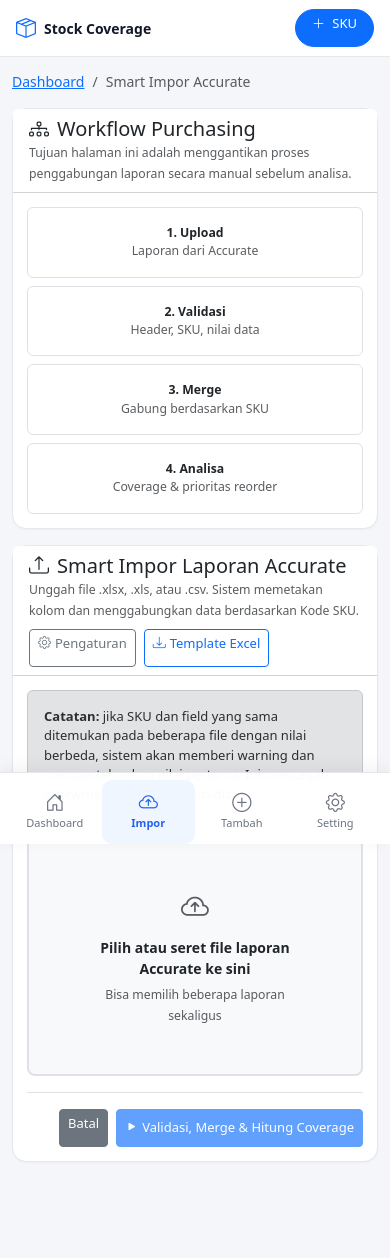
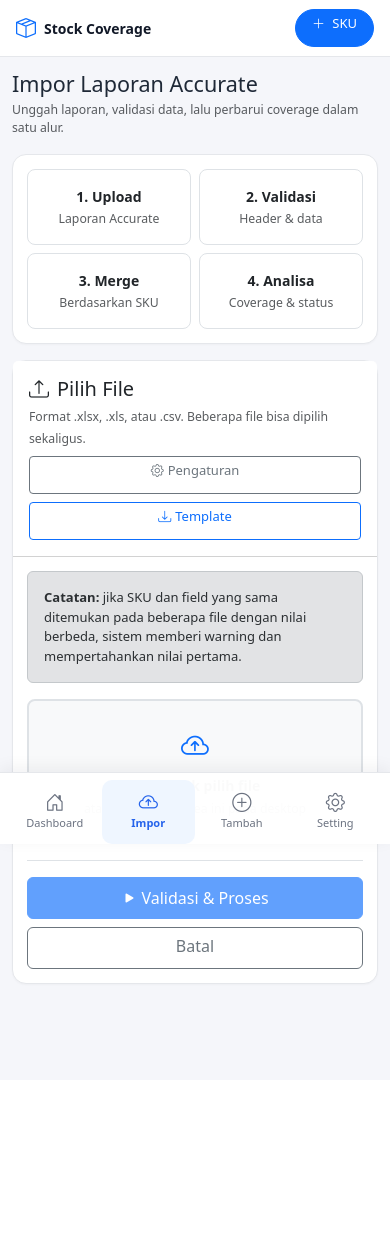
Before and after one commit to bebeksalju/BerryManShop_StudyCase, a Flask app: page /import in a window 390 px wide. After the commit the page ends 985 px from the top, so only its background shows below. Run offline with Flask 3, Linux system fonts and the light colour scheme.

Commit message:
feat: make import workflow mobile friendly

```diff
--- a/stock-coverage-analyzer/app/templates/import.html
+++ b/stock-coverage-analyzer/app/templates/import.html
@@ -3,25 +3,19 @@
 
 {% block content %}
 <div class="row justify-content-center">
-  <div class="col-lg-9">
-    <nav aria-label="breadcrumb" class="mb-3">
-      <ol class="breadcrumb small">
-        <li class="breadcrumb-item"><a href="{{ url_for('main.index') }}">Dashboard</a></li>
-        <li class="breadcrumb-item active">Smart Impor Accurate</li>
-      </ol>
-    </nav>
+  <div class="col-xl-9 col-lg-10">
+    <div class="mb-3">
+      <h1 class="h4 mb-1">Impor Laporan Accurate</h1>
+      <p class="text-muted mb-0 small">Unggah laporan, validasi data, lalu perbarui coverage dalam satu alur.</p>
+    </div>
 
     <div class="card mb-3">
-      <div class="card-header bg-white">
-        <h5 class="mb-0"><i class="bi bi-diagram-3 me-2"></i>Workflow Purchasing</h5>
-        <small class="text-muted">Tujuan halaman ini adalah menggantikan proses penggabungan laporan secara manual sebelum analisa.</small>
-      </div>
       <div class="card-body">
-        <div class="row g-2 text-center small">
-          <div class="col-md-3"><div class="border rounded p-3 h-100"><strong>1. Upload</strong><br><span class="text-muted">Laporan dari Accurate</span></div></div>
-          <div class="col-md-3"><div class="border rounded p-3 h-100"><strong>2. Validasi</strong><br><span class="text-muted">Header, SKU, nilai data</span></div></div>
-          <div class="col-md-3"><div class="border rounded p-3 h-100"><strong>3. Merge</strong><br><span class="text-muted">Gabung berdasarkan SKU</span></div></div>
-          <div class="col-md-3"><div class="border rounded p-3 h-100"><strong>4. Analisa</strong><br><span class="text-muted">Coverage & prioritas reorder</span></div></div>
+        <div class="d-grid gap-2" style="grid-template-columns: repeat(2, minmax(0,1fr));">
+          <div class="border rounded-3 p-3 text-center"><div class="fw-semibold">1. Upload</div><small class="text-muted">Laporan Accurate</small></div>
+          <div class="border rounded-3 p-3 text-center"><div class="fw-semibold">2. Validasi</div><small class="text-muted">Header & data</small></div>
+          <div class="border rounded-3 p-3 text-center"><div class="fw-semibold">3. Merge</div><small class="text-muted">Berdasarkan SKU</small></div>
+          <div class="border rounded-3 p-3 text-center"><div class="fw-semibold">4. Analisa</div><small class="text-muted">Coverage & status</small></div>
         </div>
       </div>
     </div>
@@ -31,54 +25,56 @@
       <div class="card-header bg-white"><strong>Hasil Proses Terakhir</strong></div>
       <div class="card-body small">
         <div class="row g-2 mb-3">
-          <div class="col-md-3"><div class="border rounded p-2"><span class="text-muted">File diproses</span><div class="fs-5 fw-bold">{{ result.processed_files }}</div></div></div>
-          <div class="col-md-3"><div class="border rounded p-2"><span class="text-muted">SKU</span><div class="fs-5 fw-bold">{{ result.total }}</div></div></div>
-          <div class="col-md-3"><div class="border rounded p-2"><span class="text-muted">Warning</span><div class="fs-5 fw-bold text-warning">{{ result.warnings|length }}</div></div></div>
-          <div class="col-md-3"><div class="border rounded p-2"><span class="text-muted">Error</span><div class="fs-5 fw-bold text-danger">{{ result.errors|length }}</div></div></div>
+          <div class="col-6 col-md-3"><div class="border rounded-3 p-3"><span class="text-muted">File</span><div class="fs-5 fw-bold">{{ result.processed_files }}</div></div></div>
+          <div class="col-6 col-md-3"><div class="border rounded-3 p-3"><span class="text-muted">SKU</span><div class="fs-5 fw-bold">{{ result.total }}</div></div></div>
+          <div class="col-6 col-md-3"><div class="border rounded-3 p-3"><span class="text-muted">Warning</span><div class="fs-5 fw-bold text-warning">{{ result.warnings|length }}</div></div></div>
+          <div class="col-6 col-md-3"><div class="border rounded-3 p-3"><span class="text-muted">Error</span><div class="fs-5 fw-bold text-danger">{{ result.errors|length }}</div></div></div>
         </div>
         {% if result.warnings %}
-        <div class="alert alert-warning mb-2"><strong>Warning data:</strong><ul class="mb-0 mt-1">{% for w in result.warnings[:10] %}<li>{{ w }}</li>{% endfor %}</ul></div>
+        <div class="alert alert-warning mb-2"><strong>Warning data:</strong><ul class="mb-0 mt-1 ps-3">{% for w in result.warnings[:10] %}<li>{{ w }}</li>{% endfor %}</ul></div>
         {% endif %}
         {% if result.errors %}
-        <div class="alert alert-danger mb-0"><strong>Error:</strong><ul class="mb-0 mt-1">{% for e in result.errors %}<li>{{ e }}</li>{% endfor %}</ul></div>
+        <div class="alert alert-danger mb-0"><strong>Error:</strong><ul class="mb-0 mt-1 ps-3">{% for e in result.errors %}<li>{{ e }}</li>{% endfor %}</ul></div>
         {% endif %}
       </div>
     </div>
     {% endif %}
 
     <div class="card">
-      <div class="card-header d-flex align-items-center justify-content-between flex-wrap gap-2 bg-white">
-        <div>
-          <h5 class="mb-0"><i class="bi bi-upload me-2"></i>Smart Impor Laporan Accurate</h5>
-          <small class="text-muted">Unggah file .xlsx, .xls, atau .csv. Sistem memetakan kolom dan menggabungkan data berdasarkan Kode SKU.</small>
-        </div>
-        <div class="d-flex gap-2">
-          <a href="{{ url_for('main.settings') }}" class="btn btn-outline-secondary btn-sm"><i class="bi bi-gear me-1"></i>Pengaturan</a>
-          <a href="{{ url_for('main.download_template') }}" class="btn btn-outline-primary btn-sm"><i class="bi bi-download me-1"></i>Template Excel</a>
+      <div class="card-header bg-white py-3">
+        <div class="d-flex flex-column flex-md-row align-items-md-center justify-content-between gap-2">
+          <div>
+            <h2 class="h5 mb-1"><i class="bi bi-upload me-2"></i>Pilih File</h2>
+            <small class="text-muted">Format .xlsx, .xls, atau .csv. Beberapa file bisa dipilih sekaligus.</small>
+          </div>
+          <div class="d-grid d-sm-flex gap-2">
+            <a href="{{ url_for('main.settings') }}" class="btn btn-outline-secondary btn-sm"><i class="bi bi-gear me-1"></i>Pengaturan</a>
+            <a href="{{ url_for('main.download_template') }}" class="btn btn-outline-primary btn-sm"><i class="bi bi-download me-1"></i>Template</a>
+          </div>
         </div>
       </div>
 
-      <div class="card-body">
+      <div class="card-body p-md-4">
         <div class="alert alert-secondary small">
-          <strong>Catatan:</strong> jika SKU dan field yang sama ditemukan pada beberapa file dengan nilai berbeda, sistem akan memberi warning dan mempertahankan nilai pertama. Ini mencegah overwrite data secara diam-diam.
+          <strong>Catatan:</strong> jika SKU dan field yang sama ditemukan pada beberapa file dengan nilai berbeda, sistem memberi warning dan mempertahankan nilai pertama.
         </div>
 
         <form method="post" enctype="multipart/form-data" id="upload-form">
-          <div class="position-relative border border-2 border-dashed rounded-3 p-5 text-center bg-light mb-3" id="dropzone">
+          <div class="position-relative border border-2 border-dashed rounded-3 p-4 p-md-5 text-center bg-light mb-3" id="dropzone">
             <input type="file" name="files" id="file-input" multiple accept=".xlsx,.xls,.csv" class="position-absolute w-100 h-100 opacity-0" style="top:0;left:0;cursor:pointer">
-            <i class="bi bi-cloud-arrow-up fs-1 text-muted d-block mb-2"></i>
-            <p class="mb-1 fw-semibold">Pilih atau seret file laporan Accurate ke sini</p>
-            <small class="text-muted">Bisa memilih beberapa laporan sekaligus</small>
+            <i class="bi bi-cloud-arrow-up fs-1 text-primary d-block mb-2"></i>
+            <p class="mb-1 fw-semibold">Tap untuk pilih file</p>
+            <small class="text-muted d-block">atau seret file ke area ini pada desktop</small>
           </div>
 
           <div id="file-preview-list" class="d-none mb-3">
-            <label class="form-label small text-muted">File Terpilih:</label>
+            <label class="form-label small text-muted">File Terpilih</label>
             <div id="file-items"></div>
           </div>
 
-          <div class="d-flex justify-content-end gap-2 pt-3 border-top">
-            <a href="{{ url_for('main.index') }}" class="btn btn-secondary btn-sm">Batal</a>
-            <button type="submit" id="btn-submit-upload" disabled class="btn btn-primary btn-sm"><i class="bi bi-play-fill me-1"></i>Validasi, Merge & Hitung Coverage</button>
+          <div class="d-grid d-sm-flex justify-content-sm-end gap-2 pt-3 border-top">
+            <a href="{{ url_for('main.index') }}" class="btn btn-outline-secondary order-2 order-sm-1">Batal</a>
+            <button type="submit" id="btn-submit-upload" disabled class="btn btn-primary order-1 order-sm-2"><i class="bi bi-play-fill me-1"></i>Validasi & Proses</button>
           </div>
         </form>
       </div>
@@ -102,8 +98,8 @@
       btnSubmit.disabled = false;
       files.forEach(file => {
         const item = document.createElement('div');
-        item.className = 'd-flex justify-content-between align-items-center border rounded px-3 py-2 mb-1 small';
-        item.textContent = `${file.name} — ${(file.size / 1024).toFixed(1)} KB`;
+        item.className = 'd-flex justify-content-between align-items-center gap-2 border rounded-3 px-3 py-2 mb-2 small bg-white';
+        item.innerHTML = `<span class="text-truncate"><i class="bi bi-file-earmark-spreadsheet text-success me-2"></i>${file.name}</span><span class="text-muted text-nowrap">${(file.size / 1024).toFixed(1)} KB</span>`;
         fileItems.appendChild(item);
       });
     } else {
```
